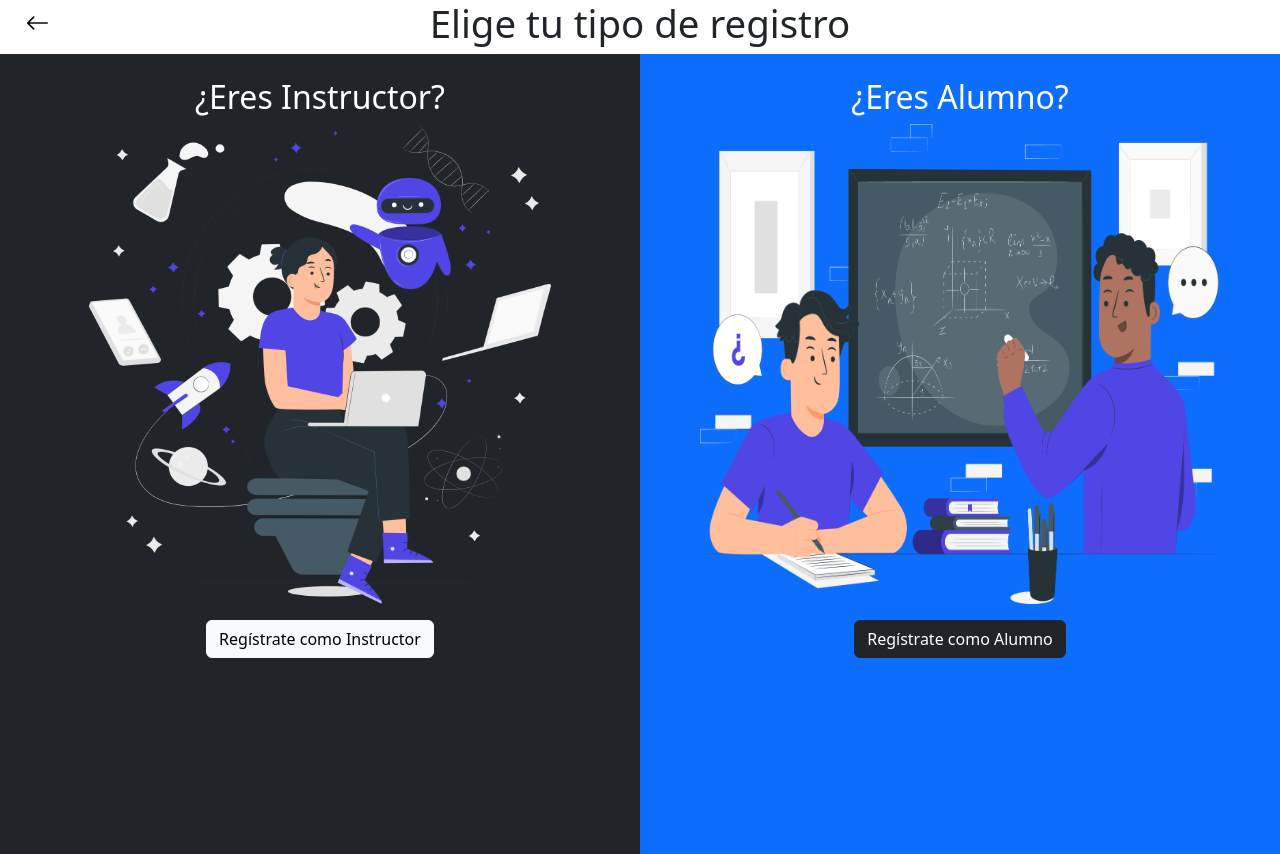
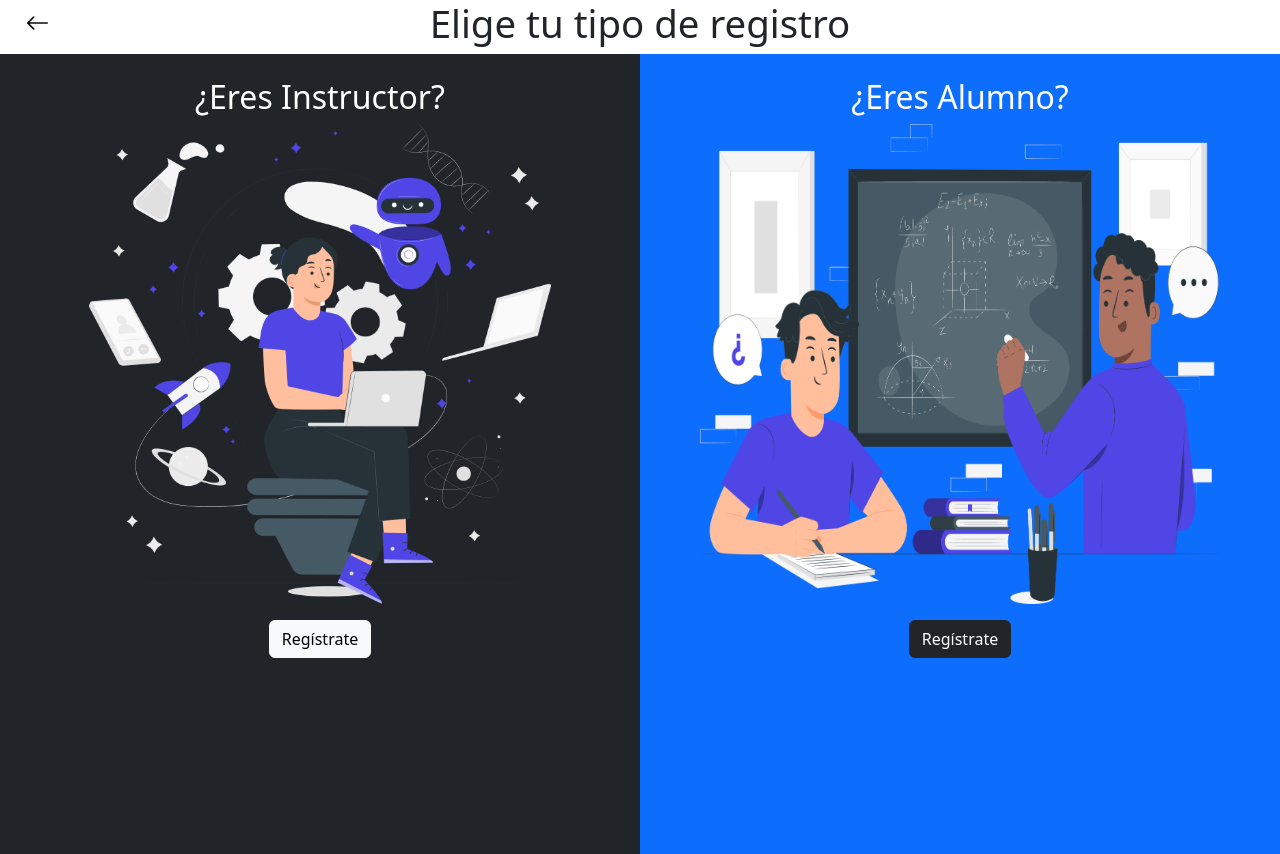
Before and after one commit to oscaralfrm/Grupo5-Comision3k2-SeminarioIntegrador, a React (Vite) app in the folder harp/: page /registro in a window 1280 px wide. Built offline with nearby package versions, Linux system fonts and the light colour scheme.

Commit message:
Arreglos de estilo

```diff
--- a/harp/src/Components/RegistroSesion/RegisterChooser.jsx
+++ b/harp/src/Components/RegistroSesion/RegisterChooser.jsx
@@ -34,7 +34,7 @@ export const RegisterFormChooser = () => {
                         className="btn btn-light mt-3 mb-5"
                         onClick={handleInstructorClick}
                     >
-                        Regístrate como Instructor
+                        Regístrate
                     </button>
                 </div>
 
@@ -51,7 +51,7 @@ export const RegisterFormChooser = () => {
                         className="btn btn-dark mt-3 mb-5"
                         onClick={handleStudentClick}
                     >
-                        Regístrate como Alumno
+                        Regístrate
                     </button>
                 </div>
             </div>
```
